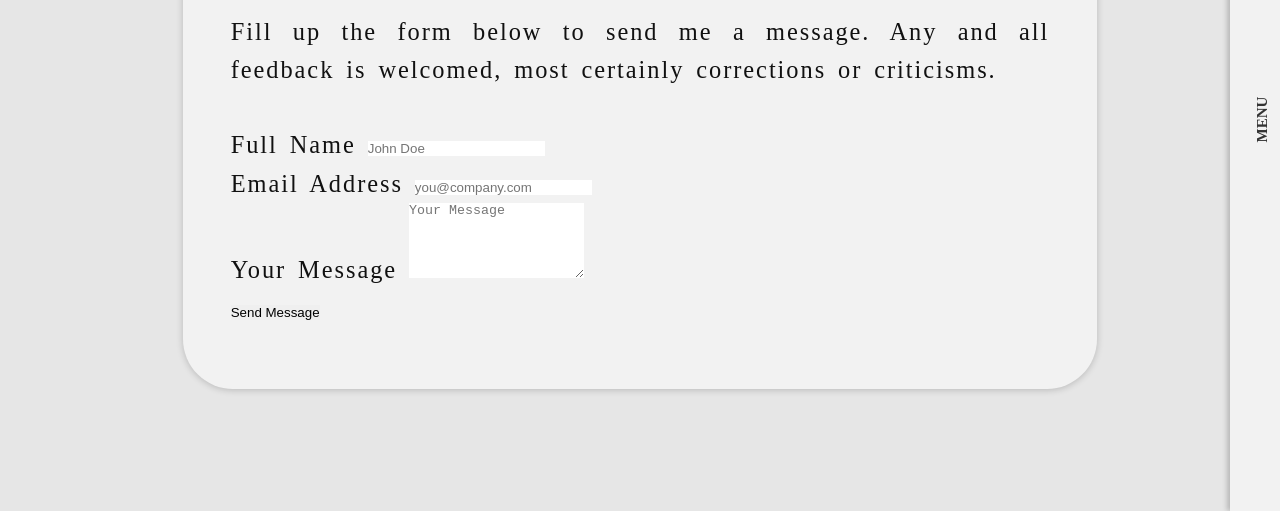
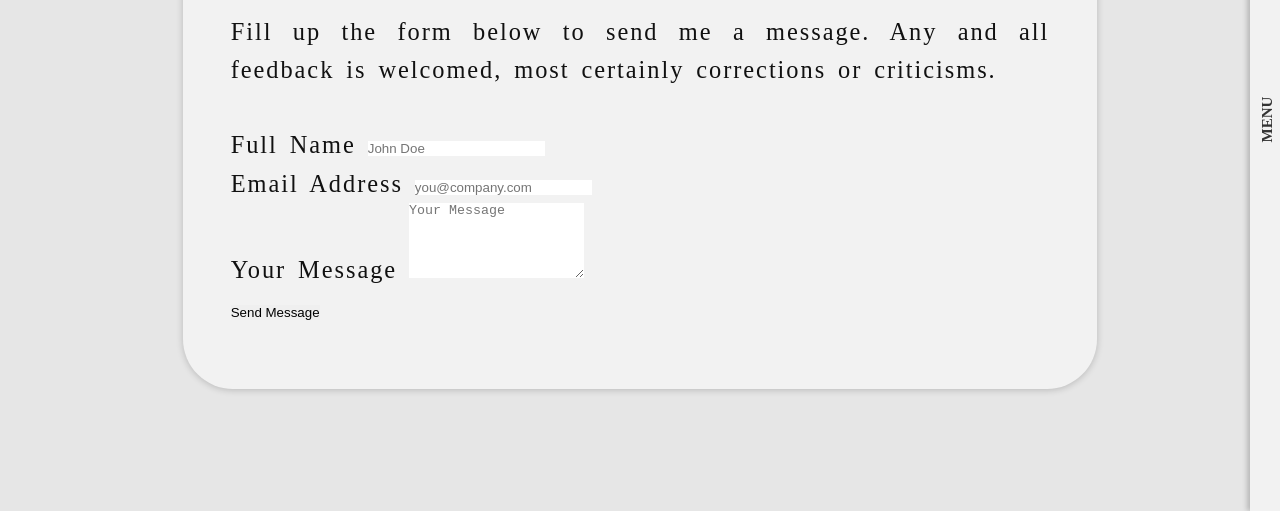
Before and after one commit to jeffnyman/ludic-historian-web, a website: page src/contact.html in a window 1280 px wide. Shown: the part 289-800 px from the top of the page. Drawn offline with nearby package versions, Linux system fonts and the light colour scheme; files that its build step writes are made by us from their sources.

Commit message:
Update to side menu positioning.

```diff
--- a/src/sass/_contents.scss
+++ b/src/sass/_contents.scss
@@ -61,6 +61,7 @@ html {
 }
 
 body {
+  position: relative;
   overscroll-behavior-y: none;
 }
 
@@ -259,7 +260,7 @@ pre code {
 .sidemenu {
   font-weight: 100;
   @include color-var("background-color", surface2);
-  width: 180px;
+  width: 160px;
   height: 100%;
   padding-left: 50px;
   position: fixed;
@@ -280,7 +281,7 @@ pre code {
     @include color-var("color", element3);
     @include vertical-align(absolute);
     transform: rotate(270deg);
-    left: 10px;
+    left: -5px;
     font-weight: 800;
     font-size: 15px;
   }
```
